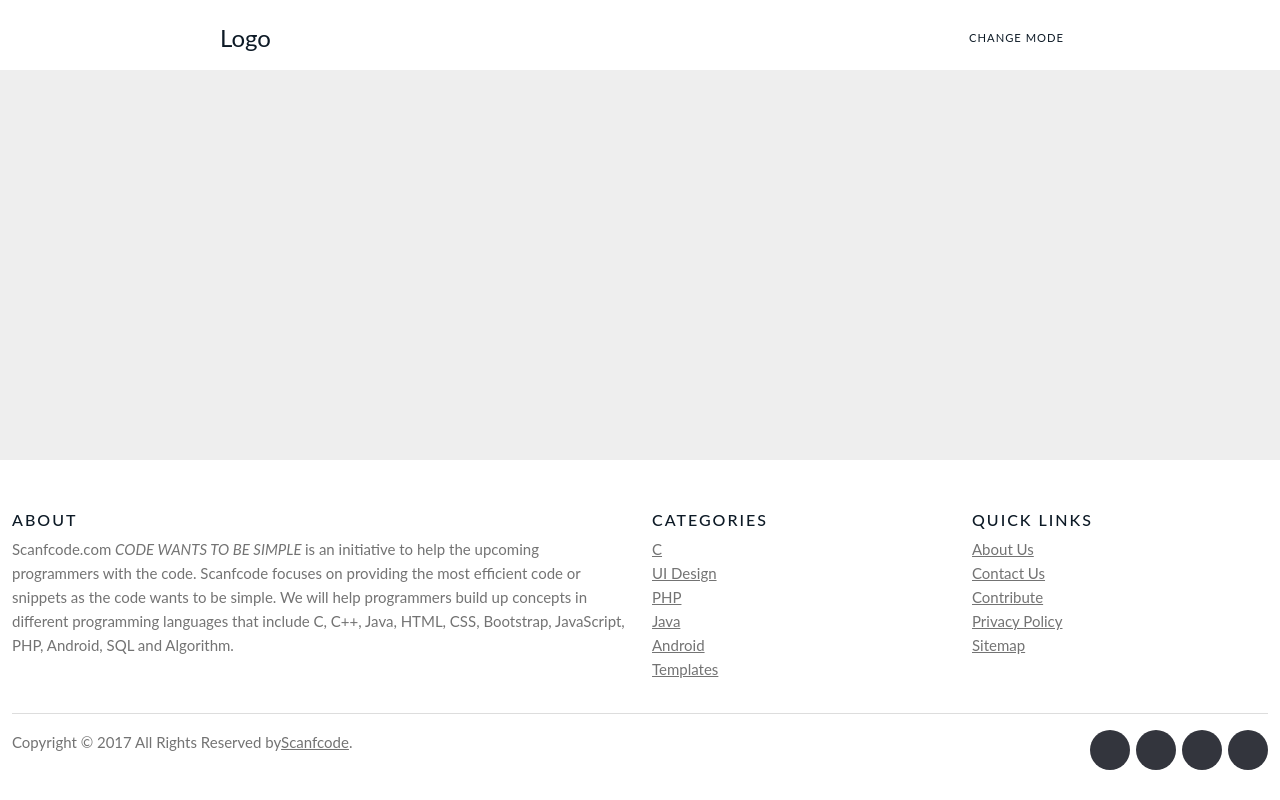
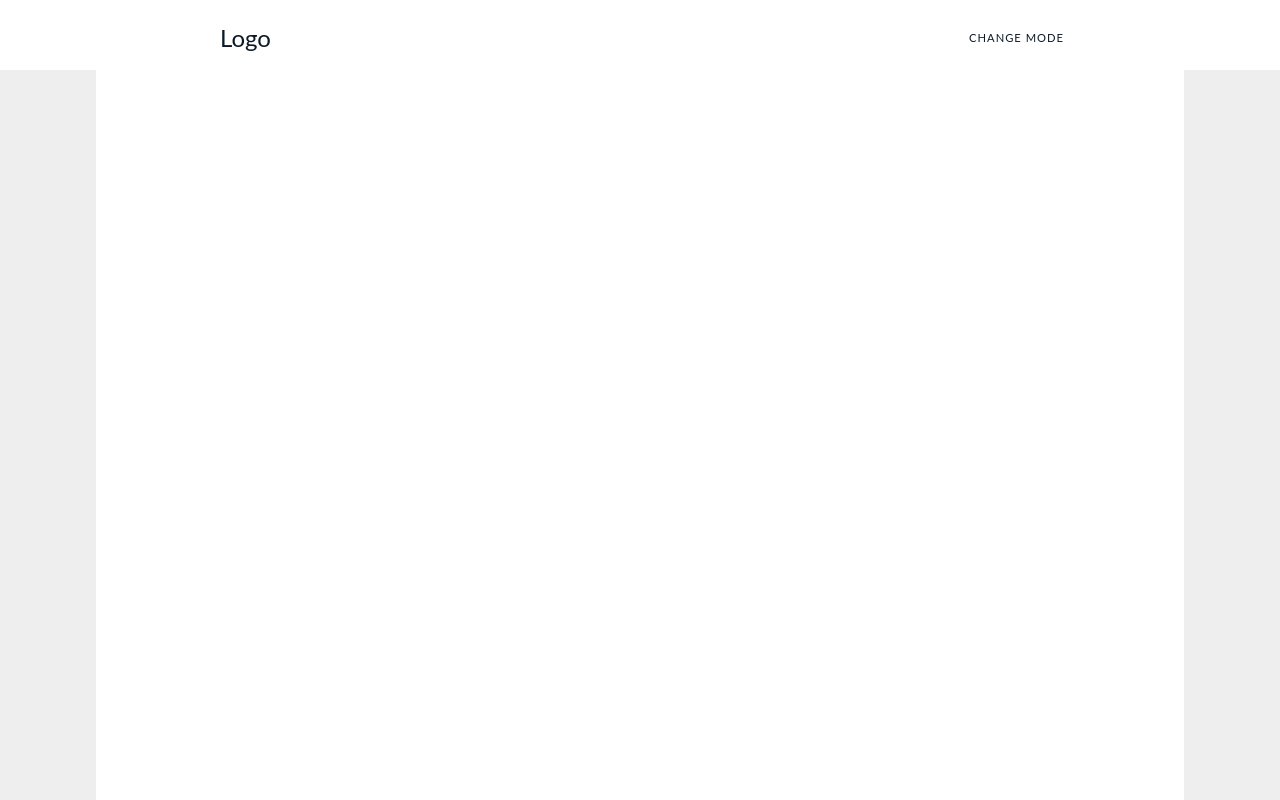
Before and after one commit to Dearborn42/ThemeProject, a React (Create React App) app in the folder themeproject/: page / in a window 1280 px wide. Shown: the top 800 px of the page. Built offline with nearby package versions, Linux system fonts and the light colour scheme.

Commit message:
Starting on MainContent.js

```diff
--- a/themeproject/src/Components/MainContent.js
+++ b/themeproject/src/Components/MainContent.js
@@ -1,9 +1,11 @@
-import React from 'react'
+import React, {useContext} from 'react'
+import { ThemeContextWrapper } from './ThemeContext'
 
 const MainContent = () => {
-  return (
-    <div className='mainContent'>MainContent</div>
-  )
+    const {theme} = useContext(ThemeContextWrapper);
+    return (
+        <div className={`mainContent ${theme}`}>MainContent</div>
+    )
 }
 
 export default MainContent
--- a/themeproject/src/main.css
+++ b/themeproject/src/main.css
@@ -36,6 +36,7 @@ button {
     position: fixed;
     top: 0;
     height: 70px;
+    margin-bottom: 70vh;
     line-height: 60px;
     width: 100%;
     z-index: 10;
@@ -436,8 +437,6 @@ button {
     font-size: 15px;
     line-height: 24px;
     color: #737373;
-    position: absolute;
-    bottom: 0;
 }
 
 .site-footer hr {
@@ -608,3 +607,12 @@ button {
         font-weight: 600
     }
 }
+
+.mainContent{
+    display: flex;
+    width: 85vw;
+    height: 100vh;
+    margin-left: auto;
+    margin-right: auto;
+    /* background-color: white; */
+}
```
